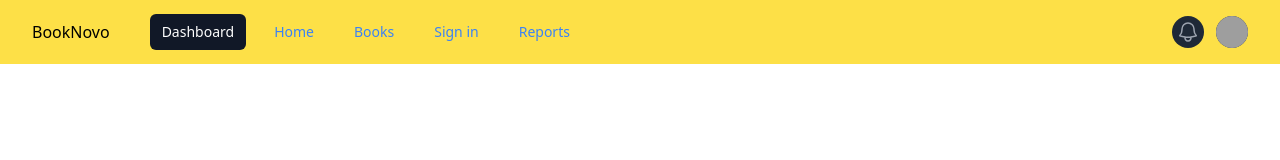
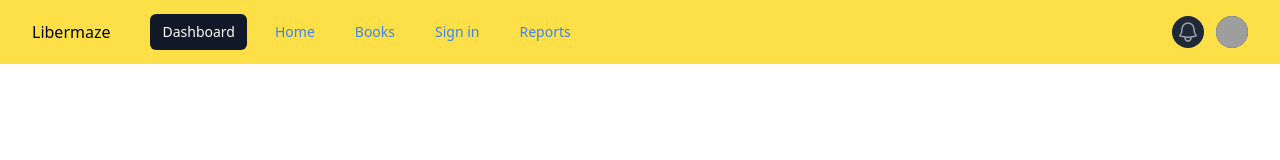
Before and after one commit to zara-j/libermaze-front, a React (Create React App) app: page / in a window 1280 px wide. Shown: the top 160 px of the page. Built offline with nearby package versions, Linux system fonts and the light colour scheme; grey boxes are pictures that could not be loaded.

Commit message:
update project

```diff
--- a/src/components/headers/header/Header.js
+++ b/src/components/headers/header/Header.js
@@ -11,7 +11,7 @@ const Header = () => {
           <div className="flex h-16 items-center justify-between">
             <div className="flex items-center">
               <div className="flex-shrink-0">
-                <h1>BookNovo</h1>
+                <h1>Libermaze</h1>
               </div>
                 <Navbar />
               </div>
--- a/src/pages/bookList/BookList.js
+++ b/src/pages/bookList/BookList.js
@@ -18,7 +18,7 @@ const BookList = () => {
     try {
       const config = {
         method: 'get',
-        url: `https://booknovo-api.shirpala.ir/api/recommendations/books/?page=${page}&limit=${itemsPerPage}`,
+        url: `https://api.libermaze.com/api/recommendations/books/?page=${page}&limit=${itemsPerPage}`,
       };
       const response = await axios.request(config);
       setBooks(response.data);
```
Also changed, not shown: 2 other files (tests, documents, lock files or other folders).
